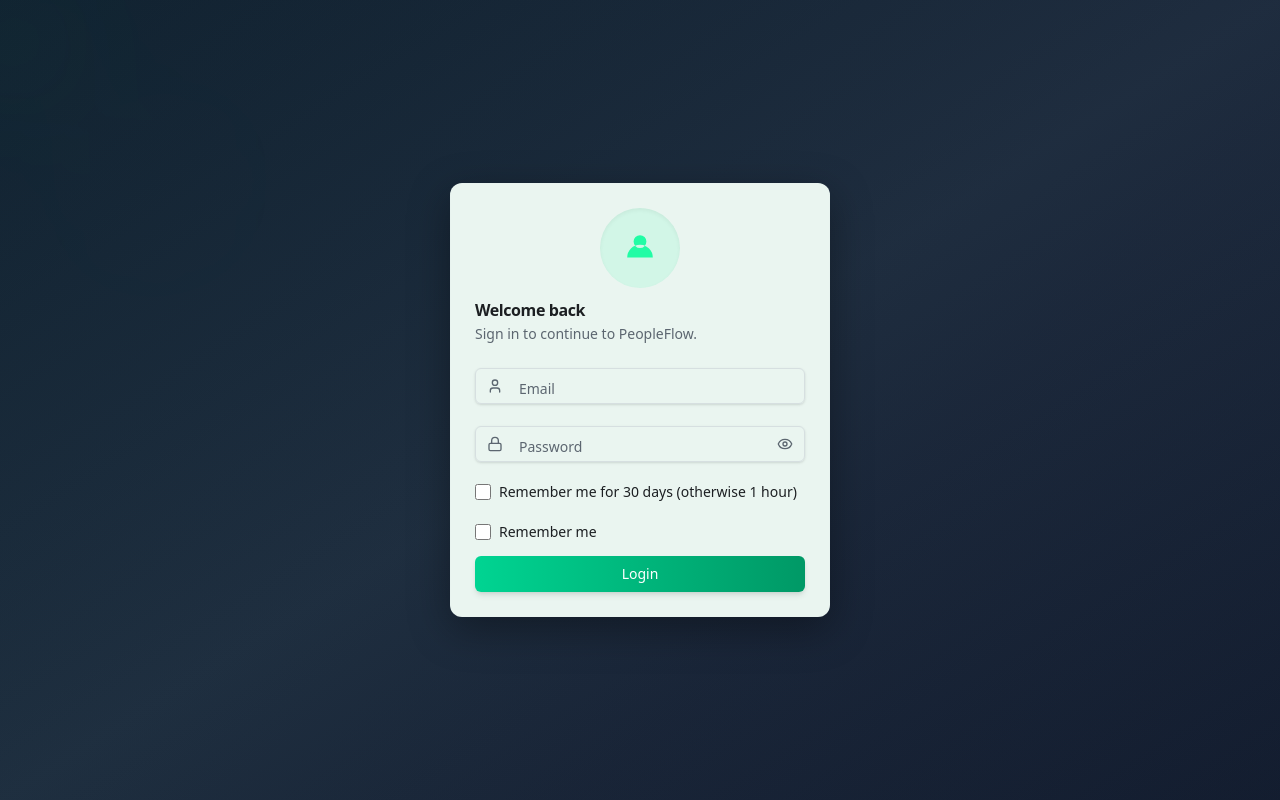
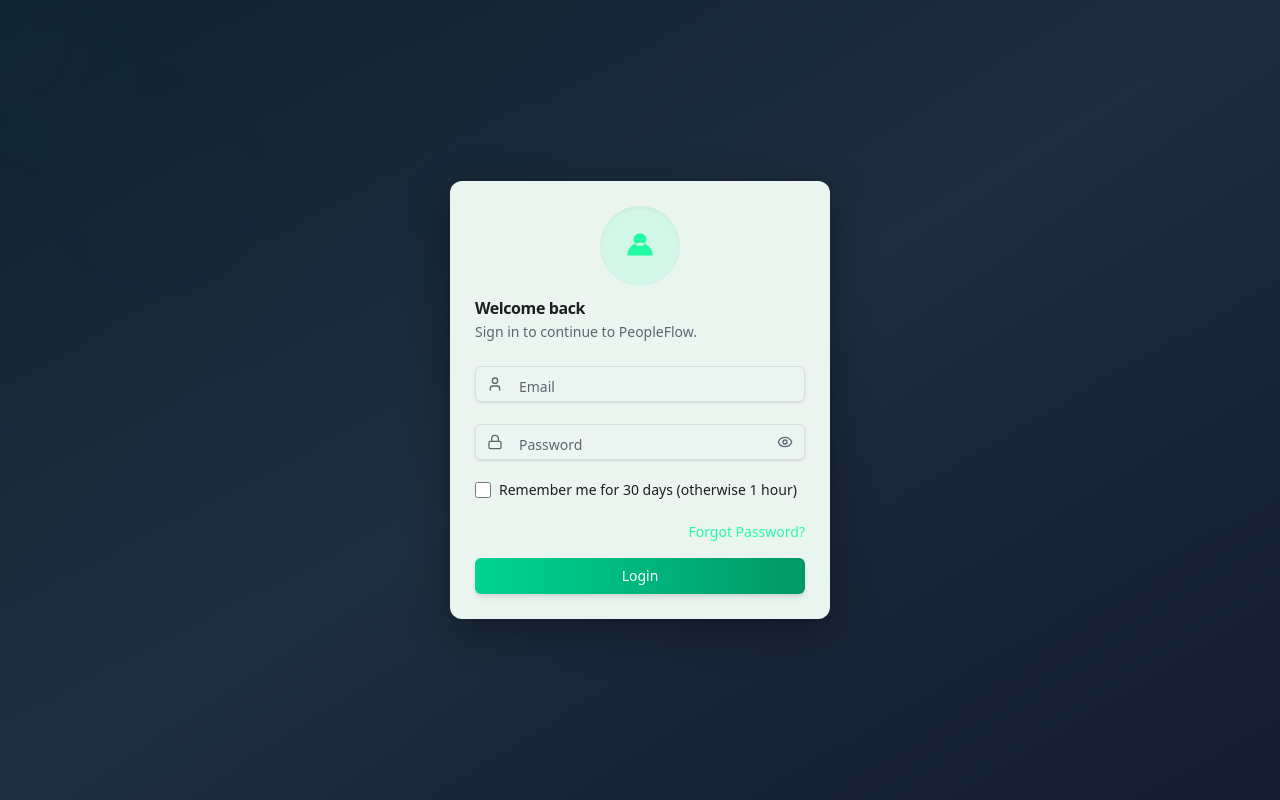
Before and after one commit to hadeedhussainmemon/PeopleFlow-HR_Management_System, a React (Vite) app in the folder frontend/: page /login in a window 1280 px wide. Built offline with nearby package versions, Linux system fonts and the light colour scheme; no server answers.

Commit message:
fix(login): remove duplicate remember me, style autofill/login input and improve focus; fix(backend): export exportUsersCSV to prevent server errors

```diff
--- a/frontend/src/index.css
+++ b/frontend/src/index.css
@@ -107,6 +107,9 @@ body {
 
 .login-input {
   color: hsl(var(--card-foreground));
+  background-color: hsl(var(--card) / 0.12);
+  border: 1px solid hsl(var(--border) / 0.12);
+  padding-left: 0.5rem;
 }
 
 .login-label {
@@ -123,6 +126,16 @@ body {
   outline: none;
   box-shadow: 0 0 0 6px hsl(var(--ring) / 0.12);
   border-color: hsl(var(--ring));
+}
+
+/* Override Chrome autofill yellow for login inputs */
+.animated-gradient-login input:-webkit-autofill,
+.animated-gradient-login input:-webkit-autofill:hover,
+.animated-gradient-login input:-webkit-autofill:focus,
+.animated-gradient-login input:-webkit-autofill:active {
+  -webkit-box-shadow: 0 0 0 30px hsl(var(--card) / 0.95) inset !important;
+  box-shadow: 0 0 0 30px hsl(var(--card) / 0.95) inset !important;
+  -webkit-text-fill-color: hsl(var(--card-foreground)) !important;
 }
 
 .floating-label {
--- a/frontend/src/pages/Login.jsx
+++ b/frontend/src/pages/Login.jsx
@@ -93,15 +93,9 @@ const Login = () => {
           </CardContent>
             <CardFooter className="flex flex-col gap-4">
             <div className="flex items-center justify-between w-full text-sm">
-              <div className="flex items-center space-x-2">
-                <input
-                  id="rememberMeFooter"
-                  type="checkbox"
-                  checked={rememberMe}
-                  onChange={(e) => setRememberMe(e.target.checked)}
-                  className="w-4 h-4 cursor-pointer"
-                />
-                <Label htmlFor="rememberMeFooter" className="cursor-pointer font-normal">Remember me</Label>
+              <div className="text-sm">{/* placeholder for forgot password link */}</div>
+              <div>
+                <Link to="/forgot-password" className="text-sm text-primary hover:underline">Forgot Password?</Link>
               </div>
             </div>
             <Button type="submit" className="w-full bg-gradient-to-r from-emerald-400 to-emerald-600 text-white shadow-md hover:scale-105 transition-transform" disabled={loading}>
```
Also changed, not shown: 1 other file (tests, documents, lock files or other folders).
